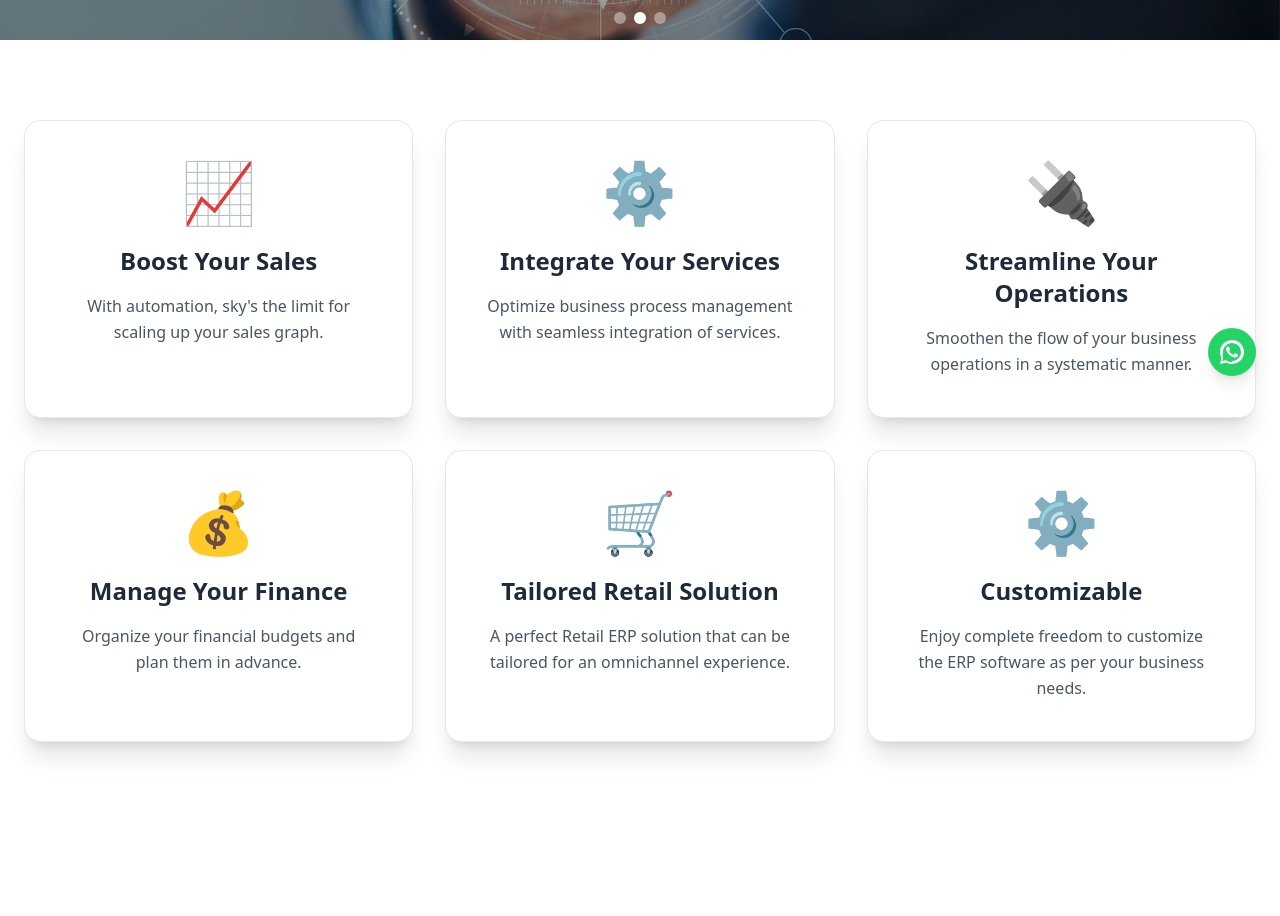
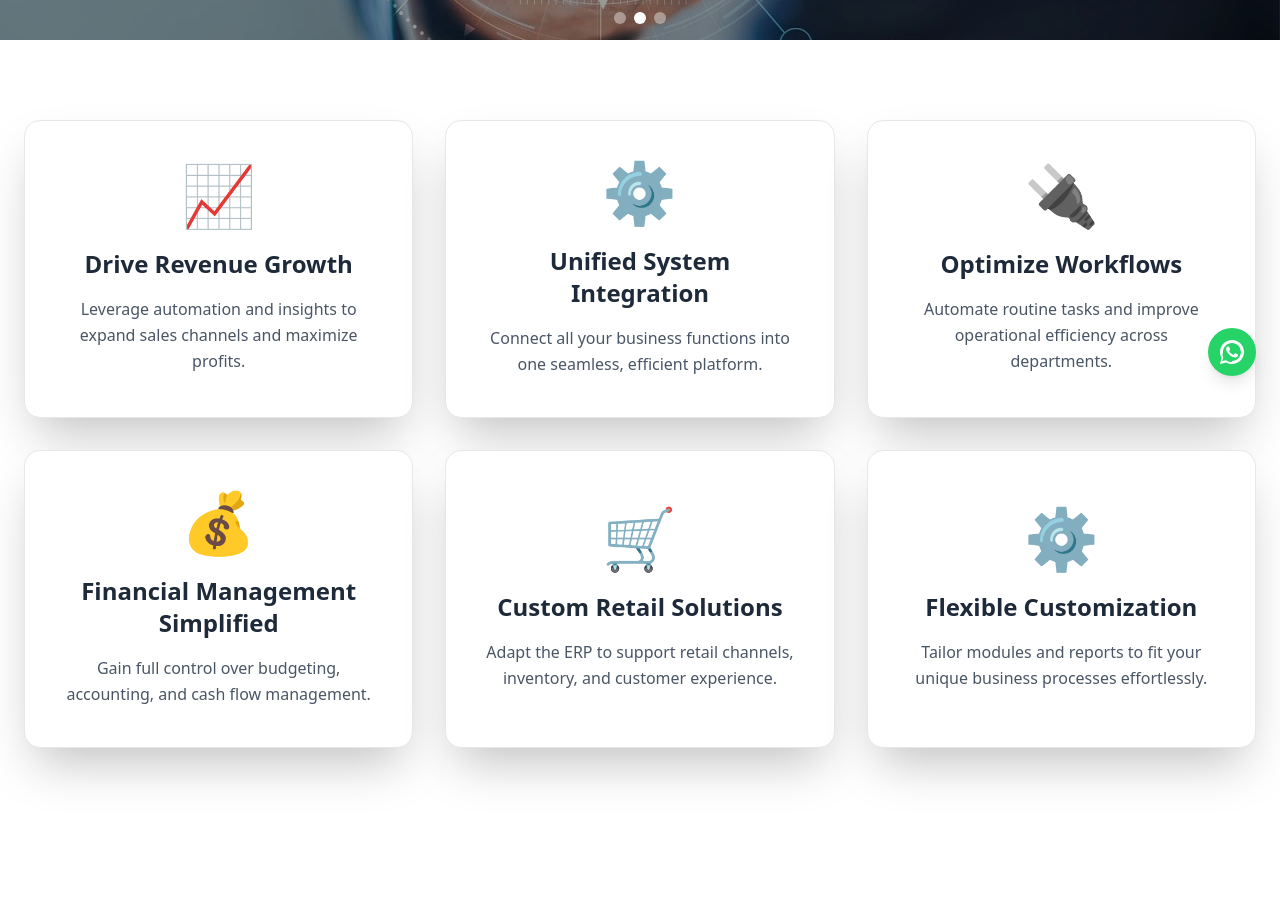
Before and after one commit to ShahzaibShahid0300/qsoft, a React (Vite) app: page / in a window 1280 px wide. Shown: the part 400-1316 px from the top of the page. Built offline with nearby package versions, Linux system fonts and the light colour scheme.

Commit message:
updated featurefrid

```diff
--- a/src/components/FeatureGrid.jsx
+++ b/src/components/FeatureGrid.jsx
@@ -1,38 +1,46 @@
+import { useState, useEffect } from "react";
 import { Helmet } from "react-helmet";
 
 export default function FeatureGrid() {
   const features = [
     {
       icon: "📈",
-      title: "Boost Your Sales",
-      desc: "With automation, sky's the limit for scaling up your sales graph.",
+      title: "Drive Revenue Growth",
+      desc: "Leverage automation and insights to expand sales channels and maximize profits.",
     },
     {
       icon: "⚙️",
-      title: "Integrate Your Services",
-      desc: "Optimize business process management with seamless integration of services.",
+      title: "Unified System Integration",
+      desc: "Connect all your business functions into one seamless, efficient platform.",
     },
     {
       icon: "🔌",
-      title: "Streamline Your Operations",
-      desc: "Smoothen the flow of your business operations in a systematic manner.",
+      title: "Optimize Workflows",
+      desc: "Automate routine tasks and improve operational efficiency across departments.",
     },
     {
       icon: "💰",
-      title: "Manage Your Finance",
-      desc: "Organize your financial budgets and plan them in advance.",
+      title: "Financial Management Simplified",
+      desc: "Gain full control over budgeting, accounting, and cash flow management.",
     },
     {
       icon: "🛒",
-      title: "Tailored Retail Solution",
-      desc: "A perfect Retail ERP solution that can be tailored for an omnichannel experience.",
+      title: "Custom Retail Solutions",
+      desc: "Adapt the ERP to support retail channels, inventory, and customer experience.",
     },
     {
       icon: "⚙️",
-      title: "Customizable",
-      desc: "Enjoy complete freedom to customize the ERP software as per your business needs.",
+      title: "Flexible Customization",
+      desc: "Tailor modules and reports to fit your unique business processes effortlessly.",
     },
   ];
+
+  const [animate, setAnimate] = useState(false);
+
+  useEffect(() => {
+    const timer = setTimeout(() => setAnimate(true), 100);
+    return () => clearTimeout(timer);
+  }, []);
 
   return (
     <section className="bg-white px-6 pb-24 pt-20">
@@ -40,7 +48,7 @@ export default function FeatureGrid() {
         <title>ERP Key Features | QSoft ERP</title>
         <meta
           name="description"
-          content="Discover powerful features of QSoft ERP, from boosting sales to streamlining operations and customizing retail experiences."
+          content="Discover powerful features of QSoft ERP, from driving revenue growth to streamlining operations and customizing retail solutions."
         />
       </Helmet>
 
@@ -48,15 +56,29 @@ export default function FeatureGrid() {
         {features.map((feature, index) => (
           <div
             key={index}
-            className="group relative p-10 bg-white border border-gray-200 rounded-2xl shadow-xl md:hover:shadow-2xl md:hover:-translate-y-2 transition-all duration-500 text-center"
+            style={{
+              transition: `opacity 800ms ease-out ${index * 200}ms, transform 800ms ease-out ${index * 200}ms`,
+            }}
+            className={`group relative p-10 bg-white border border-gray-200 rounded-2xl shadow-2xl flex flex-col items-center justify-center text-center
+              transform
+              ${animate ? "opacity-100 translate-x-0" : "opacity-0 -translate-x-10"}
+              transition-all
+              hover:-translate-y-2
+              hover:shadow-2xl
+              hover:transition-transform
+              hover:duration-[1500ms]
+              hover:ease-in-out
+            `}
           >
             <div className="text-6xl mb-6">{feature.icon}</div>
             <h2 className="text-2xl font-bold mb-4 text-gray-800">
               {feature.title}
             </h2>
-            <p className="text-gray-600 leading-relaxed text-base">{feature.desc}</p>
+            <p className="text-gray-600 leading-relaxed text-base">
+              {feature.desc}
+            </p>
 
-            {/* Bottom animated border */}
+            {/* Bottom animated border on hover */}
             <div
               className="absolute bottom-0 left-1/2 -translate-x-1/2 w-0 h-[3px] transition-all duration-700 group-hover:w-4/5 origin-center rounded-full"
               style={{ backgroundColor: "#1DA1F2" }}
```
